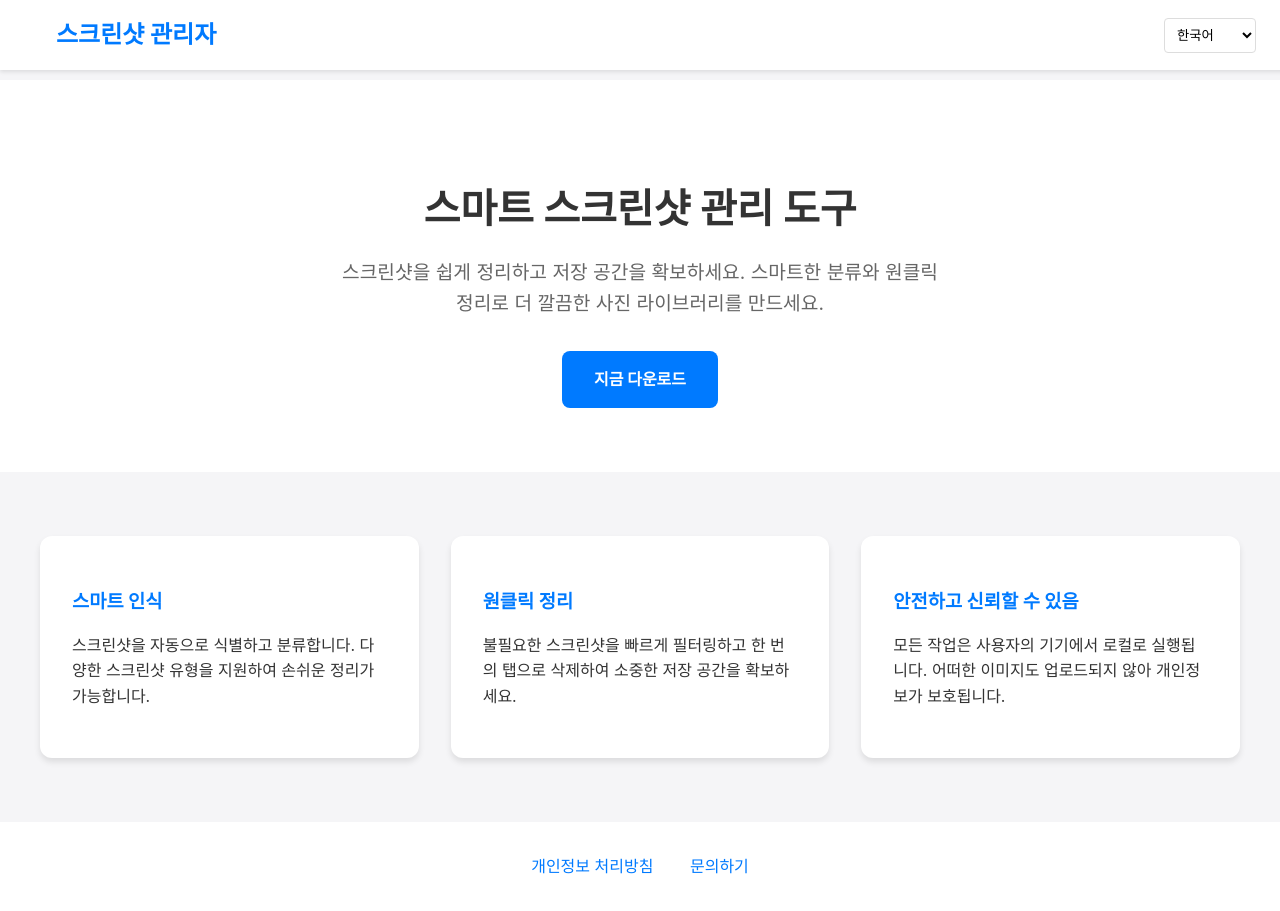
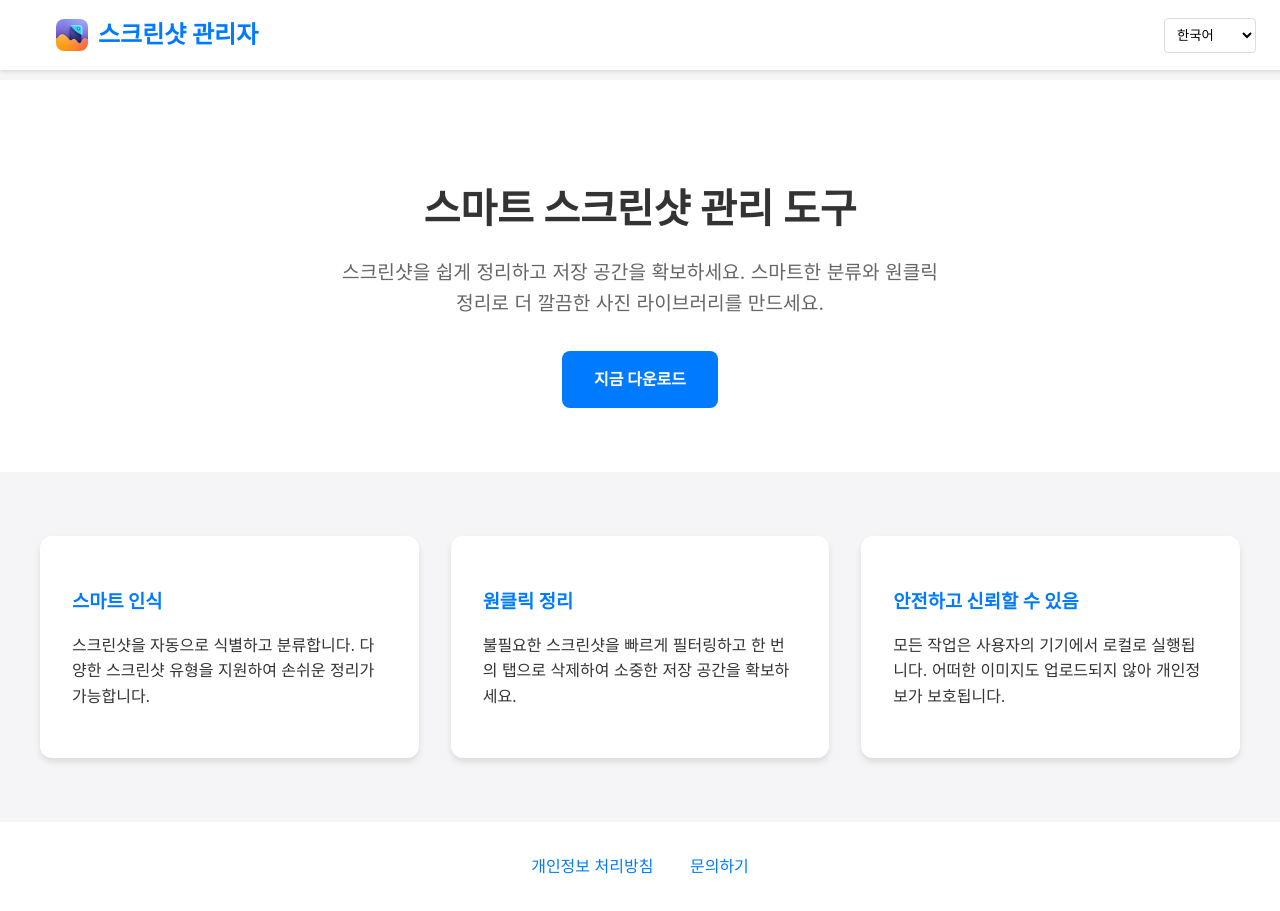
Before and after one commit to ChinaLonie/chinalonie.github.io, a plain HTML site: page CleanShot/index_ko.html in a window 1280 px wide. Drawn offline with Linux system fonts and the light colour scheme.

Commit message:
Update index_ko.html

```diff
--- a/CleanShot/index_ko.html
+++ b/CleanShot/index_ko.html
@@ -41,6 +41,15 @@
             font-size: 1.5rem;
             font-weight: bold;
             color: var(--primary-color);
+            display: flex;
+            align-items: center;
+            gap: 10px;
+        }
+
+        .logo img {
+            width: 32px;
+            height: 32px;
+            border-radius: 8px;
         }
 
         .language-selector {
@@ -138,7 +147,10 @@
 <body>
     <header class="header">
         <nav class="nav">
-            <div class="logo">스크린샷 관리자</div>
+            <div class="logo">
+                <img src="/CleanShot/CleanShot2.png" alt="CleanShot Logo">
+                <span>스크린샷 관리자</span>
+            </div>
             <div class="language-selector">
                 <select onchange="switchLanguage(this)">
                     <option value="/CleanShot/index_ko.html" selected>한국어</option>
```
